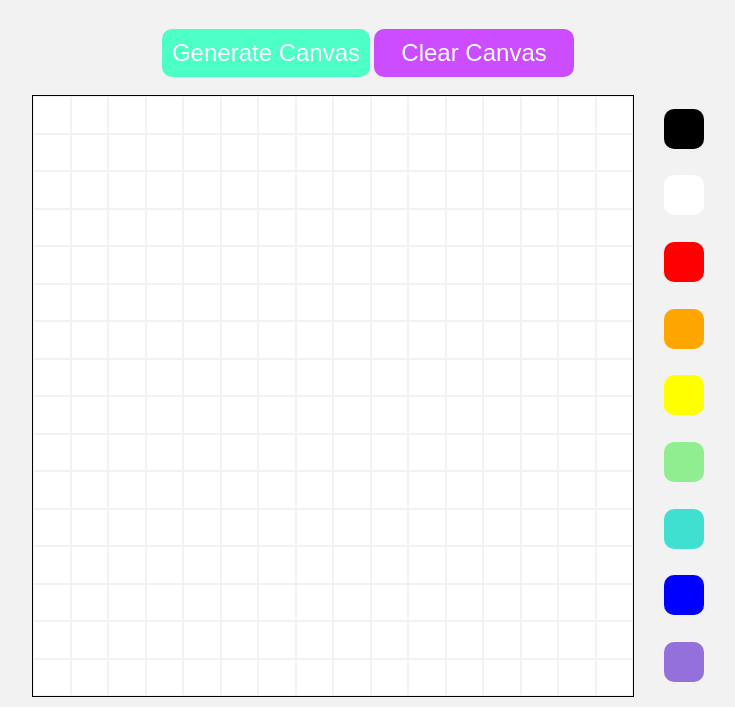
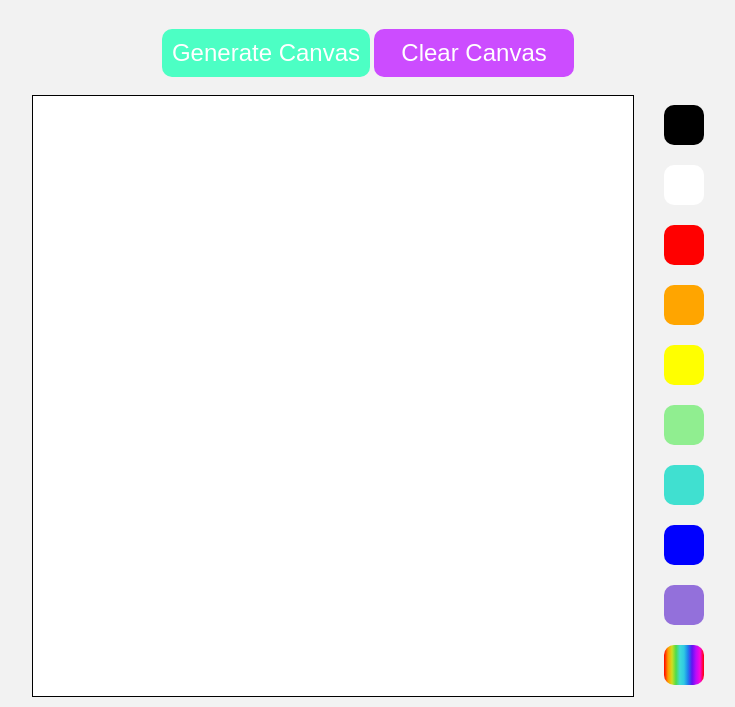
Before and after one commit to Beatknife/etch-a-sketch, a plain HTML site: page index.html in a window 1280 px wide. Shown: the part 100-807 px from the top of the page, without its empty margins (272-1007 px from the left). Drawn offline with Linux system fonts and the light colour scheme.

Commit message:
Added rainbow color box but doesn't work

```diff
--- a/app.js
+++ b/app.js
@@ -7,6 +7,7 @@ const canvasSize = 600;
 
 let onMouseColor = "black";
 let isMouseDown = false;
+let hue = 300;
 
 generateSquares(16);
 
@@ -37,6 +38,7 @@ canvas.addEventListener("mousedown", (event) => {
     if (event.target.classList.contains("divSquares")) {
         isMouseDown = true;
         event.target.style.backgroundColor = `${onMouseColor}`;
+        console.log(event.target.style.backgroundColor);
     }
 });
 
@@ -58,6 +60,11 @@ document.body.addEventListener("mouseup", () => {
 colorCanvas.addEventListener("click", (event) => {
     if (event.target.classList.contains("color")) {
         onMouseColor = event.target.id;
+    }
+
+    else if (event.target.classList.contains("rainbow")) {
+        onMouseColor = `hsl(${hue}, 100%, 50%)`
+        console.log(onMouseColor);
     }
 });
 
--- a/index.html
+++ b/index.html
@@ -25,6 +25,7 @@
         <button id="turquoise" class="color"></button>
         <button id="blue" class="color"></button>
         <button id="mediumpurple" class="color"></button>
+        <button id="rainbow" class="rainbow"></button>
     </div>
     </div>
 </body>
--- a/style.css
+++ b/style.css
@@ -76,6 +76,14 @@ body {
     background-color: mediumpurple;
 }
 
+#rainbow {
+    background: linear-gradient(90deg, rgba(255,0,0,1) 0%, rgba(255,154,0,1) 10%, rgba(208,222,33,1) 20%, rgba(79,220,74,1) 30%, rgba(63,218,216,1) 40%, rgba(47,201,226,1) 50%, rgba(28,127,238,1) 60%, rgba(95,21,242,1) 70%, rgba(186,12,248,1) 80%, rgba(251,7,217,1) 90%, rgba(255,0,0,1) 100%);
+    width: 40px;
+    height: 40px;
+    border: 1px solid black;
+    border-radius: 10px;
+}
+
 .color {
     width: 40px;
     height: 40px;
@@ -84,7 +92,6 @@ body {
 }
 
 .divSquares {
-    border: 1px solid hsl(0, 0%, 95%);;
     box-sizing: border-box;
 }
 
```
